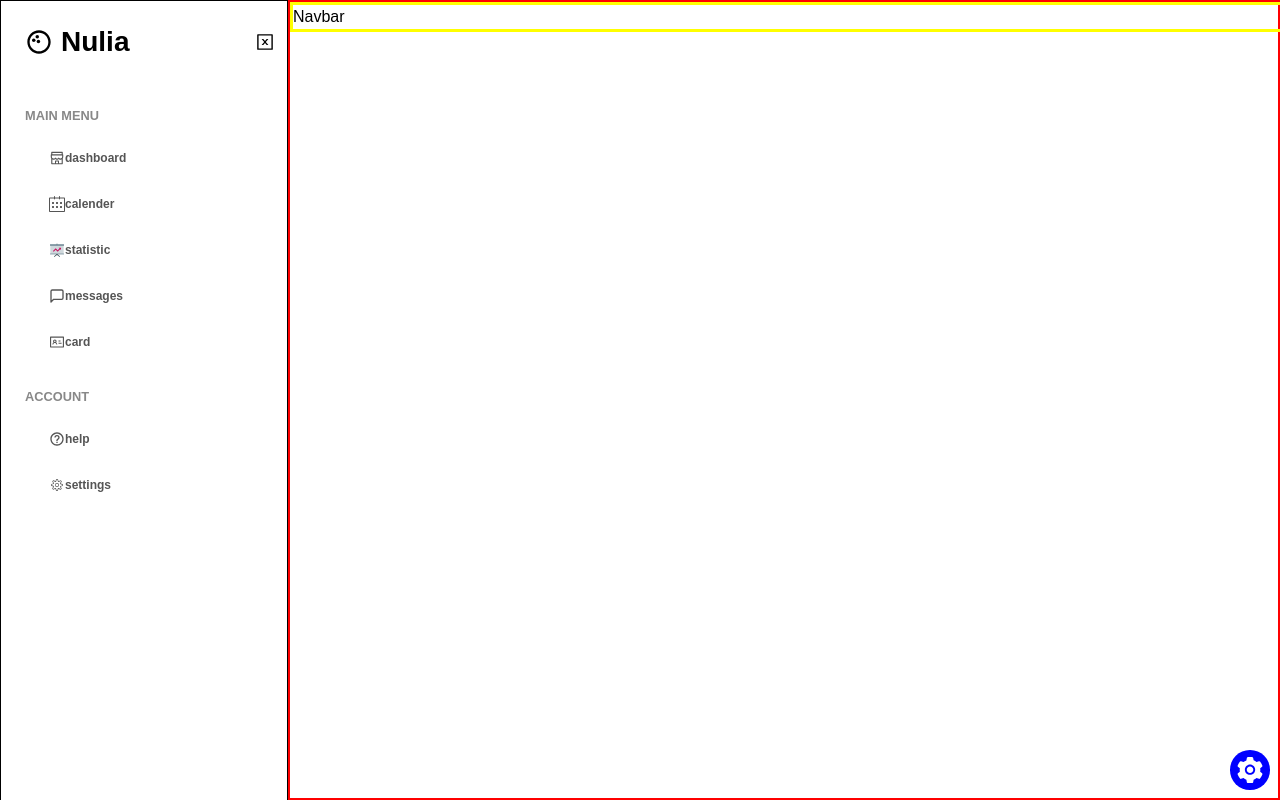
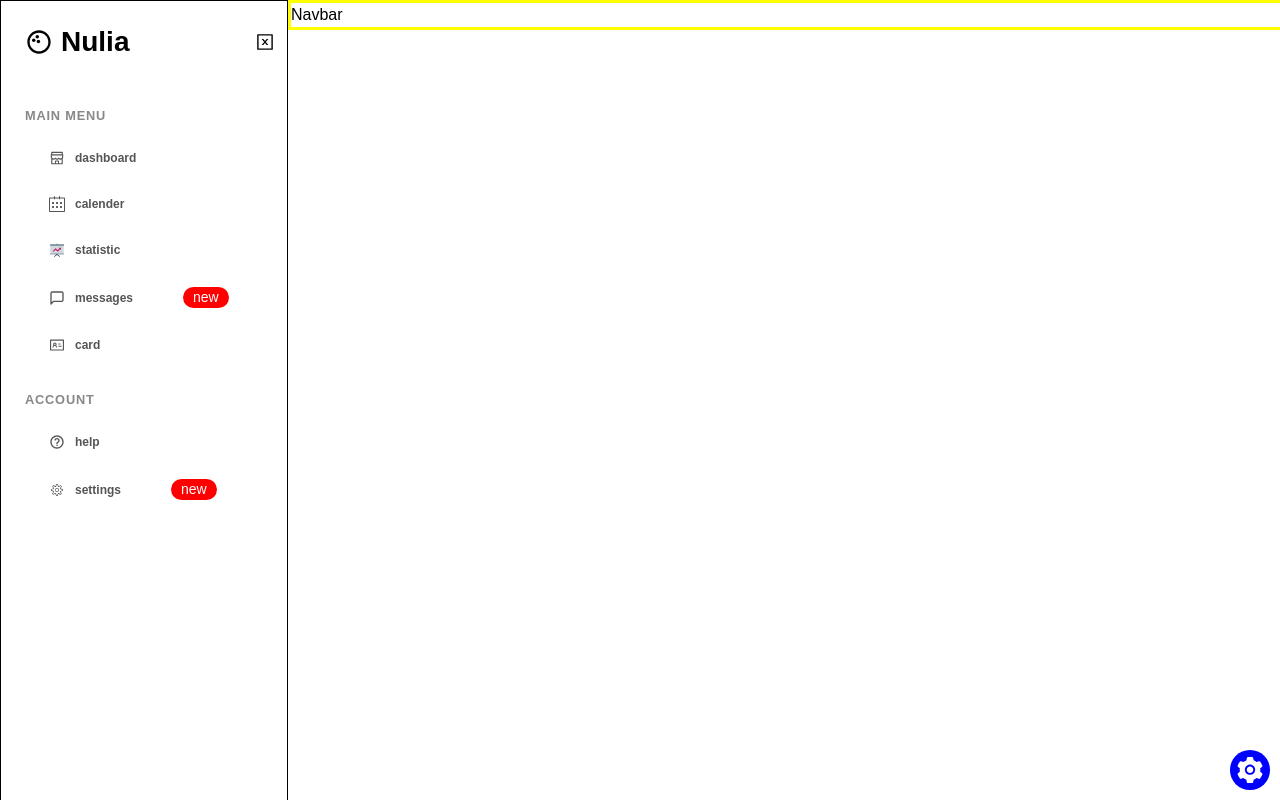
Before and after one commit to jamalEden3/react-crud, a React (Create React App) app: page / in a window 1280 px wide. Built offline with nearby package versions, Linux system fonts and the light colour scheme.

Commit message:
add context api

```diff
--- a/src/App.js
+++ b/src/App.js
@@ -2,16 +2,17 @@ import styled from 'styled-components';
 
 import {Sidebar} from './components';
 
+import { useStateContext } from './contexts/ContextProvider';
+
 import { AiFillSetting } from "react-icons/ai";
-
-
 
 import { GlobalStyle } from './styles/gobal.style';
 import { Routes, Route } from "react-router-dom";
 
 function App() {
 
-  const activeMenu = true;
+  const { activeMenu } = useStateContext();
+
     return (
       <>
         <GlobalStyle />
@@ -69,6 +70,9 @@ const Wrapper = styled.div`
       background-color: #333;
     }
   }
+  .sidebar {
+    transition: 0.05s;
+  }
   .sidebar-visible {
     width: 18rem;
     border: 1px solid #000;
@@ -82,7 +86,6 @@ const Wrapper = styled.div`
   .nav-box {
     width: 100%;
     height: 100vh;
-    border: 2px solid red;
 
     &.menuOpen {
       margin-left: 18rem;
--- a/src/components/Sidebar.jsx
+++ b/src/components/Sidebar.jsx
@@ -1,6 +1,9 @@
 import React from 'react';
 import { Link, NavLink } from 'react-router-dom';
 import styled from 'styled-components';
+
+import { useStateContext } from '../contexts/ContextProvider';
+
 import { AiOutlineCloseSquare } from "react-icons/ai";
 import { BsShop } from "react-icons/bs";
 import { BiBowlingBall } from "react-icons/bi";
@@ -12,9 +15,8 @@ import { links } from '../data';
 
 
 function Sidebar() {
-    const activeMenu = true;
-
-
+    const { activeMenu, setActiveMenu } = useStateContext();
+    console.log(setActiveMenu)
   return (
     <Wrapper>
         {
@@ -23,7 +25,7 @@ function Sidebar() {
                 <Link to='/' onClick={() => {}} className='flex logo' >
                     <BiBowlingBall /> <span>Nulia</span>
                 </Link>
-                <button type='button' onClick={() => {console.log('closed')}} className=''>
+                <button type='button' onClick={() => setActiveMenu((prevActiveMenu) => !prevActiveMenu)} className=''>
                     <AiOutlineCloseSquare />
                 </button>
              </div>
@@ -46,6 +48,8 @@ function Sidebar() {
                                 >
                                     <span>{item.icon}</span>
                                     <h3>{item.link}</h3>
+                                {item.new && <span className='new-feature'>new</span>}
+
                             </NavLink>
                         ))}
                    </div>
@@ -56,6 +60,7 @@ function Sidebar() {
 }
 
 const Wrapper = styled.aside`
+    transition: 0.1s;
     margin-left: 0.75rem;
     height: 100vh;
     overflow: auto;
@@ -105,8 +110,21 @@ const Wrapper = styled.aside`
             margin-bottom: 0.75rem;
             font-size: .8rem;
             font-weight: bold;
+            letter-spacing: 0.05rem;
+
+        }
+        span {
+            margin-right: 10px;
         }
 
+        .new-feature {
+            margin-left: 50px;
+            background-color: red;
+            padding: 0px 10px;
+            border-radius: 38px;
+            color: #fff;
+            font-size: 14px;
+        }
         .link {
             align-items: center;
             cursor: pointer;
--- /dev/null
+++ b/src/contexts/ContextProvider.js
@@ -0,0 +1,19 @@
+import React, { createContext, useContext, useState } from "react";
+
+
+const StateContext = createContext();
+
+
+
+export const ContextProvider = ({ children }) => {
+
+    const [activeMenu, setActiveMenu] = useState(true);
+
+    return (
+        <StateContext.Provider value={{ activeMenu, setActiveMenu }}>
+            { children }
+        </StateContext.Provider>
+    )
+}
+
+export const useStateContext = () => useContext(StateContext)
--- a/src/data.js
+++ b/src/data.js
@@ -30,7 +30,8 @@ export  const links = [
            },
            {
             link: 'messages',
-            icon: <FiMessageSquare />
+            icon: <FiMessageSquare />,
+            new: true,
            },
            {
             link: 'card',
@@ -49,7 +50,8 @@ export  const links = [
            },
            {
             link: 'settings',
-            icon: <CiSettings />
+            icon: <CiSettings />,
+            new: true,
            }
         ]
     },
--- a/src/index.js
+++ b/src/index.js
@@ -5,14 +5,18 @@ import App from './App';
 import { BrowserRouter } from 'react-router-dom';
 import reportWebVitals from './reportWebVitals';
 
+import { ContextProvider } from './contexts/ContextProvider';
+
 
 
 const root = ReactDOM.createRoot(document.getElementById('root'));
 root.render(
   <React.StrictMode>
     <BrowserRouter>
-      <App />
-    </BrowserRouter>
+      <ContextProvider>
+        <App />
+        </ContextProvider>
+      </BrowserRouter>
   </React.StrictMode>
 );
 
```
Also changed, not shown: 1 other file (tests, documents, lock files or other folders). Lines whose indentation alone changed are shown as unchanged.
